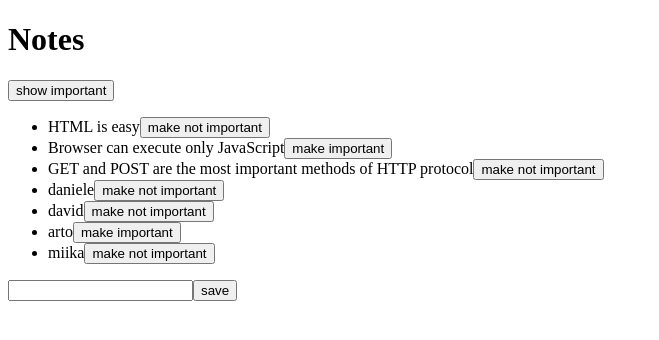
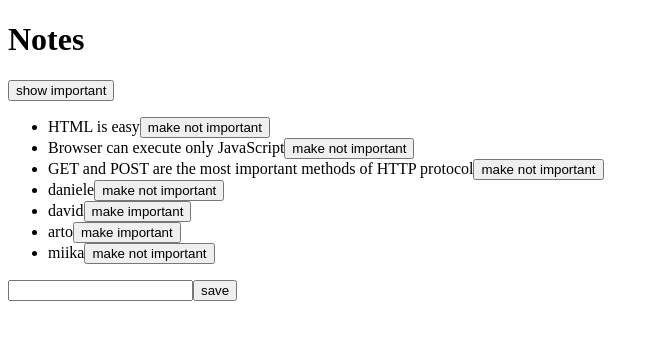
Before and after one commit to David93Code/FullStackPractice, a React (Create React App) app: page / in a window 1280 px wide. Shown: the top 340 px of the page, without its empty margins (0-659 px from the left). Built offline with nearby package versions, Linux system fonts and the light colour scheme; data requests are answered from the project's data file.

Commit message:
commit Change the Importance of Data good

```diff
--- a/db.json
+++ b/db.json
@@ -10,7 +10,7 @@
       "id": 2,
       "content": "Browser can execute only JavaScript",
       "date": "2022-1-17T18:39:34.091Z",
-      "important": false
+      "important": true
     },
     {
       "id": 3,
@@ -27,7 +27,7 @@
     {
       "content": "david",
       "date": "2022-11-17T12:09:11.391Z",
-      "important": true,
+      "important": false,
       "id": 5
     },
     {
--- a/src/App.js
+++ b/src/App.js
@@ -22,11 +22,10 @@ const App = (props) => {
     const url = `http://localhost:3001/notes/${id}`
     const note = notes.find(n => n.id === id)
     const changedNote = { ...note, important: !note.important}
+
     axios.put(url, changedNote).then(response => {
       setNotes(notes.map(n => n.id !== id ? n : response.data))
     })
-
-    console.log(`importance of ${id} needs to be toggled`);
   }
 
   useEffect(hook, [])
```
